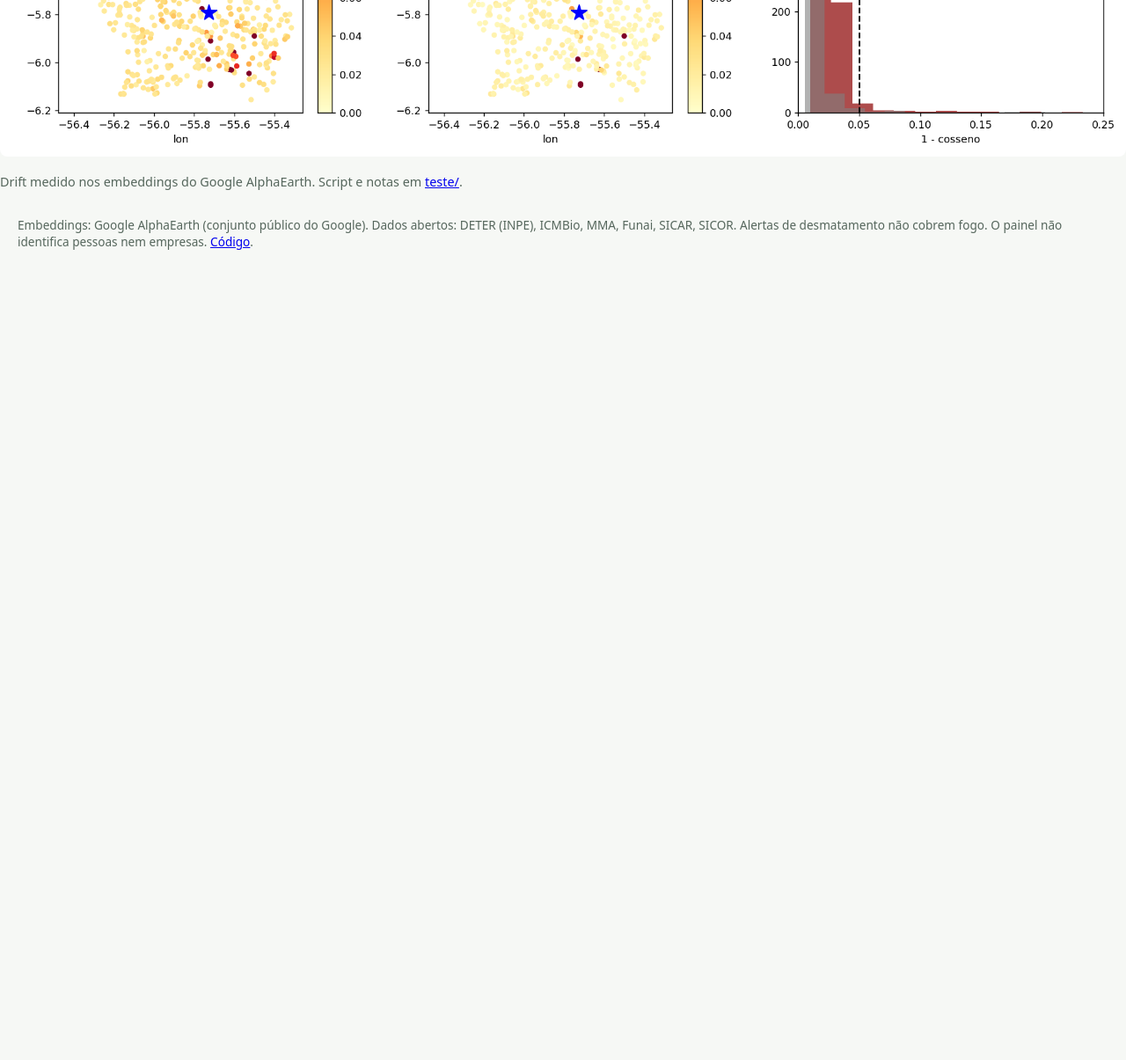
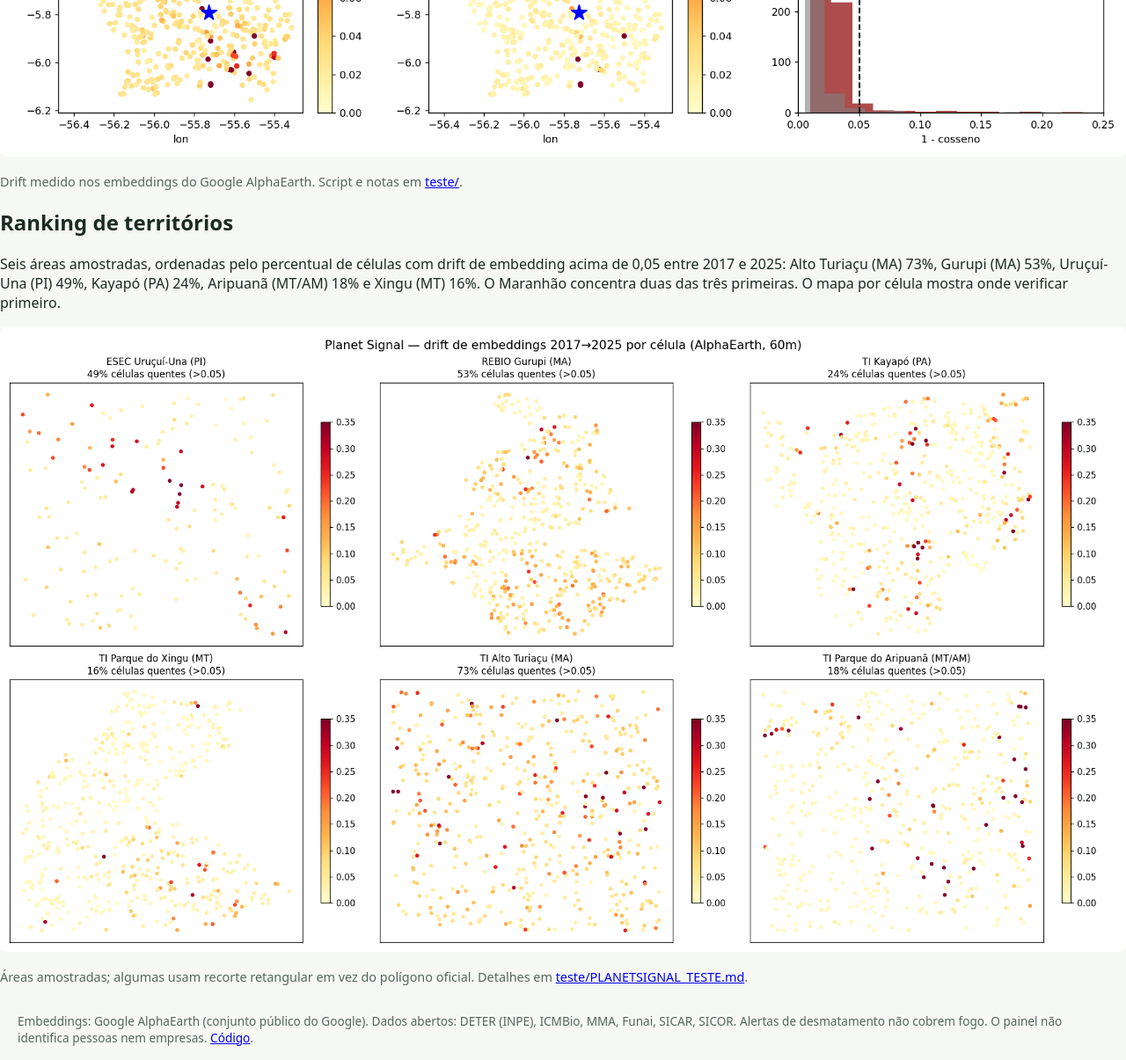
Before and after one commit to viniburilux/planet-signal, a plain HTML site: page index.html in a window 1280 px wide. Shown: the part 2094-3299 px from the top of the page at 88% size. Before the commit the page ends 2394 px from the top, so only its background shows below. Drawn offline with nearby package versions, Linux system fonts and the light colour scheme.

Commit message:
Ranking de territorios (6 areas amostradas)

```diff
--- a/index.html
+++ b/index.html
@@ -26,6 +26,12 @@
   <img src="img/planetsignal_grid_jamanxim.png" alt="Mapa de drift por célula no Jamanxim, 2017-2025 e 2017-2024" style="max-width:100%;border-radius:8px">
   <p class="nota">Drift medido nos embeddings do Google AlphaEarth. Script e notas em <a href="https://github.com/viniburilux/planet-signal/tree/main/teste">teste/</a>.</p>
 </section>
+<section id="ranking-territorios">
+  <h2>Ranking de territórios</h2>
+  <p>Seis áreas amostradas, ordenadas pelo percentual de células com drift de embedding acima de 0,05 entre 2017 e 2025: Alto Turiaçu (MA) 73%, Gurupi (MA) 53%, Uruçuí-Una (PI) 49%, Kayapó (PA) 24%, Aripuanã (MT/AM) 18% e Xingu (MT) 16%. O Maranhão concentra duas das três primeiras. O mapa por célula mostra onde verificar primeiro.</p>
+  <img src="img/planetsignal_ranking_6.png" alt="Drift de embeddings 2017-2025 por célula em seis áreas amostradas" style="max-width:100%;border-radius:8px">
+  <p class="nota">Áreas amostradas; algumas usam recorte retangular em vez do polígono oficial. Detalhes em <a href="https://github.com/viniburilux/planet-signal/blob/main/teste/PLANETSIGNAL_TESTE.md">teste/PLANETSIGNAL_TESTE.md</a>.</p>
+</section>
 <footer>Embeddings: Google AlphaEarth (conjunto público do Google). Dados abertos: DETER (INPE), ICMBio, MMA, Funai, SICAR, SICOR. Alertas de desmatamento não cobrem fogo. O painel não identifica pessoas nem empresas. <a href="https://github.com/viniburilux/planet-signal">Código</a>.</footer>
 <script src="https://unpkg.com/leaflet@1.9.4/dist/leaflet.js"></script>
 <script src="app.js"></script>
```
Also changed, not shown: img/planetsignal_ranking_6.png (added), teste/planetsignal_ranking_6.png (added), 1 other file.
